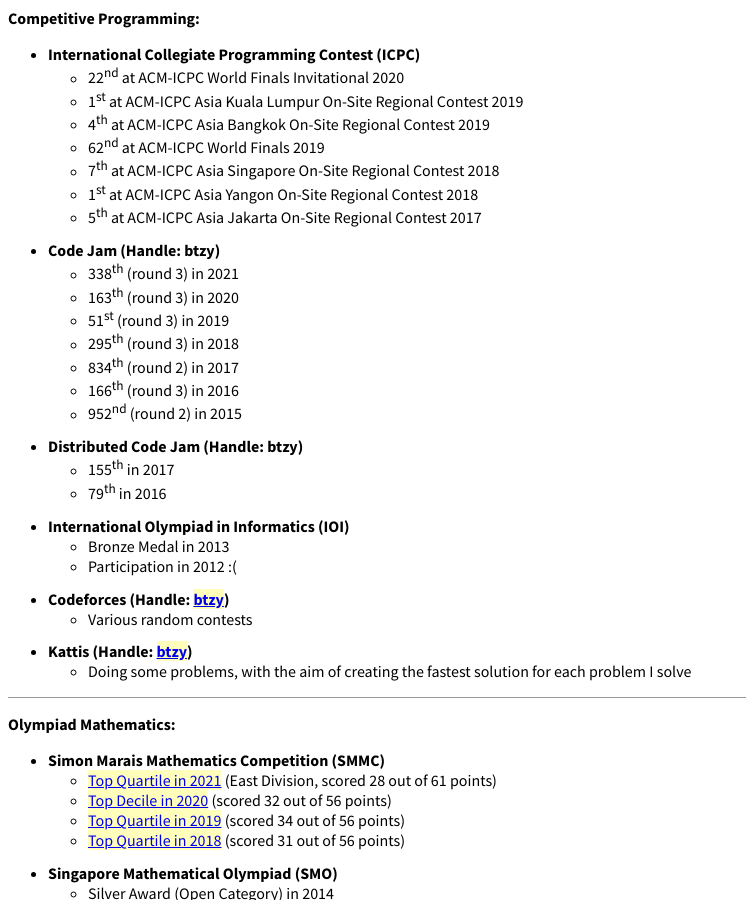
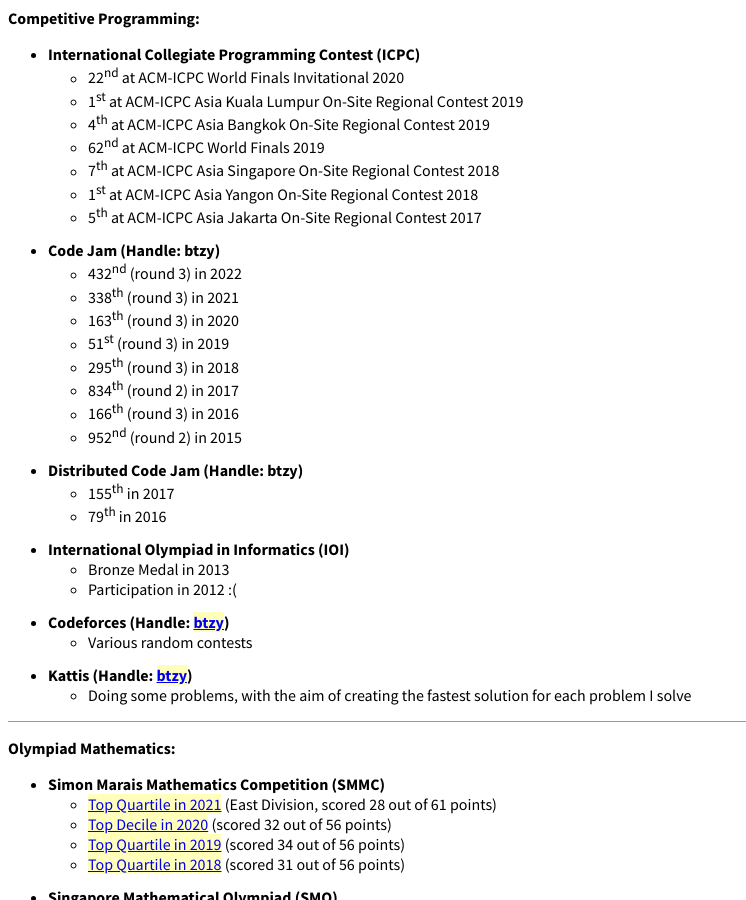
Before and after one commit to btzy/homepage, a Jekyll site: the page built from index.html, in a window 1280 px wide and 900 px high, scrolled down 2577 px. Shown: the whole window, without its empty margins (0-746 px from the left). Built offline with Jekyll 4.4.1, drawn with Linux system fonts in a browser that asks for light colours; comment, search, counter and statistics services are not loaded.

Commit message:
Add Code Jam 2022

```diff
--- a/index.html
+++ b/index.html
@@ -168,6 +168,7 @@
 <li>
 <div class="header">Code Jam (Handle: btzy)</div>
 <ul>
+<li>432<sup>nd</sup> (round 3) in 2022</li>
 <li>338<sup>th</sup> (round 3) in 2021</li>
 <li>163<sup>th</sup> (round 3) in 2020</li>
 <li>51<sup>st</sup> (round 3) in 2019</li>
```
